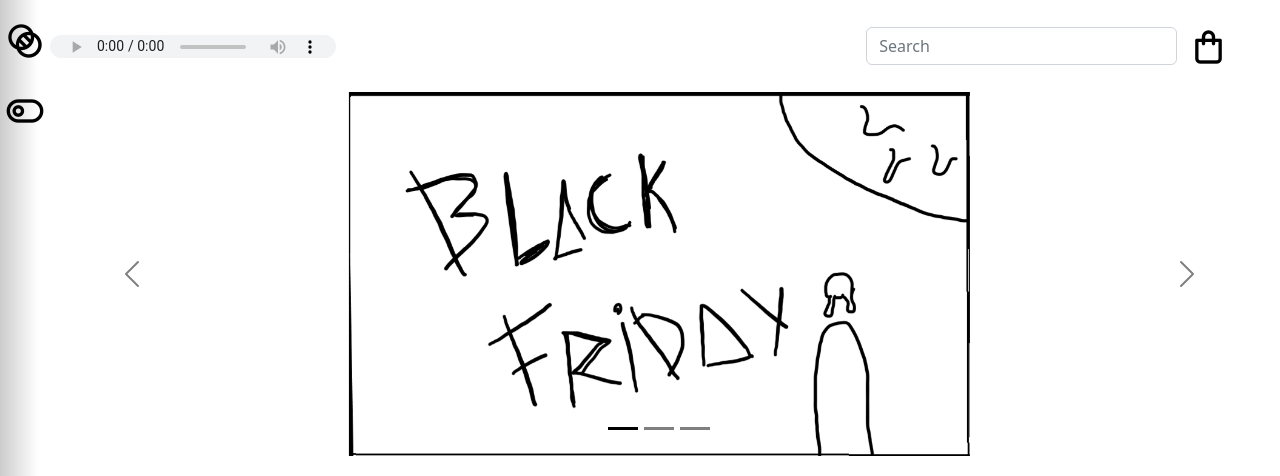
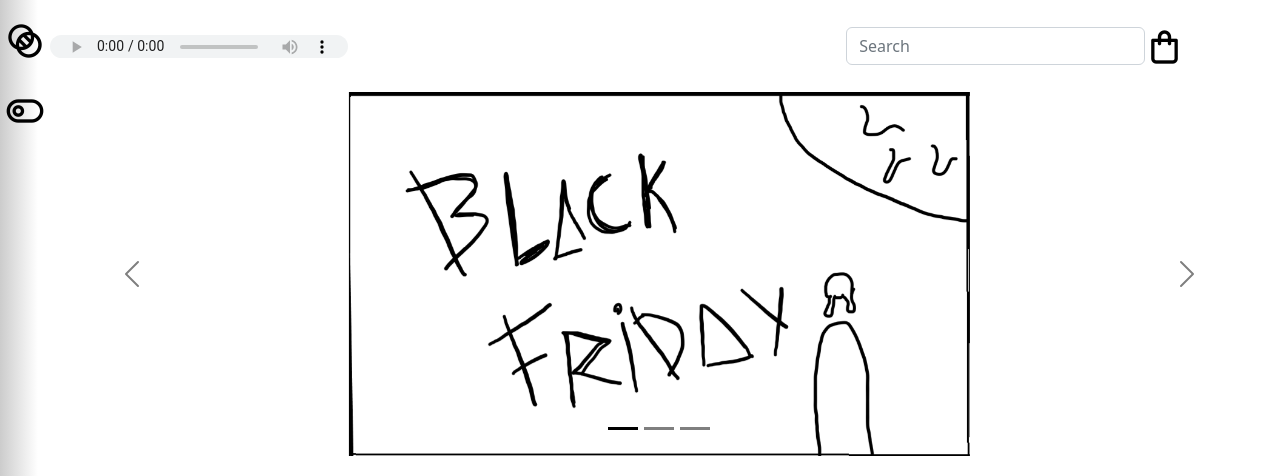
Before and after one commit to TrellixVulnTeam/E-COMMERCE-RAMIREZ_1UTO, a plain HTML site: page index.html in a window 1280 px wide. Shown: the top 476 px of the page. Drawn offline with nearby package versions, Linux system fonts and the light colour scheme; a small style sheet from the web is missing.

Commit message:
header responsive en todas las paginas menos en fav

```diff
--- a/index.html
+++ b/index.html
@@ -25,9 +25,9 @@
             <a href="pages/LogIn.html"><i class="uil uil-signin"></i></a>
         </nav>
     </nav>
-    <header class="header_desktop container-fluid">
-        <div class="row h-25 mt-3 mb-3 d-flex flex-row align-items-center align-self-center justify-content-md-around justify-content-sm-around">
-            <audio class="col-3 me-auto h-100" src="./sources/audio/song1.mp3" controls></audio>
+    <header class="header_desktop container-fluid row">
+        <div class="h-25 mt-3 mb-3 d-flex flex-row align-items-center align-self-center justify-content-around">
+            <audio class="col-3 me-auto h-100" src="../sources/audio/song1.mp3" controls></audio>
             <button class="col-1" type="menu"><i class="uil uil-bars"></i></button>
             <input class="col-2 col-md-8 col-sm-8  form-control w-25" type="search" placeholder="Search">
             <i class="col-1 uil uil-shopping-bag"></i>
```
Also changed, not shown: pages/Account.html (+1 -1 lines), pages/LogIn.html (+1 -1 lines).
